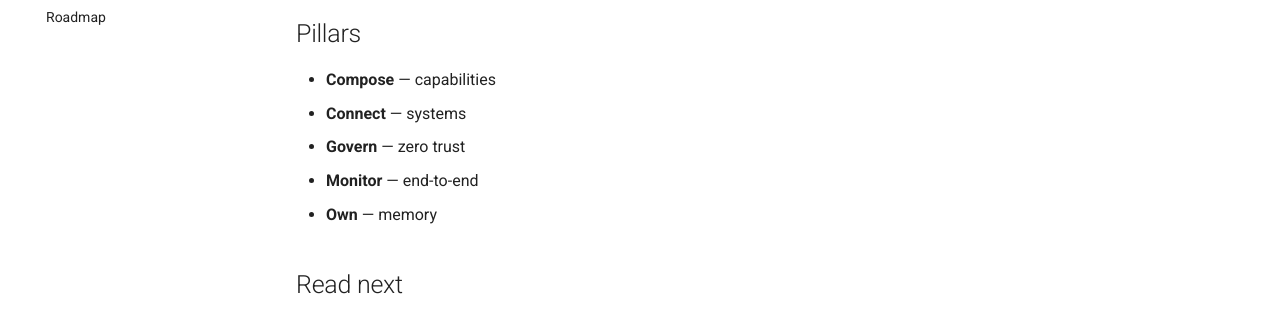
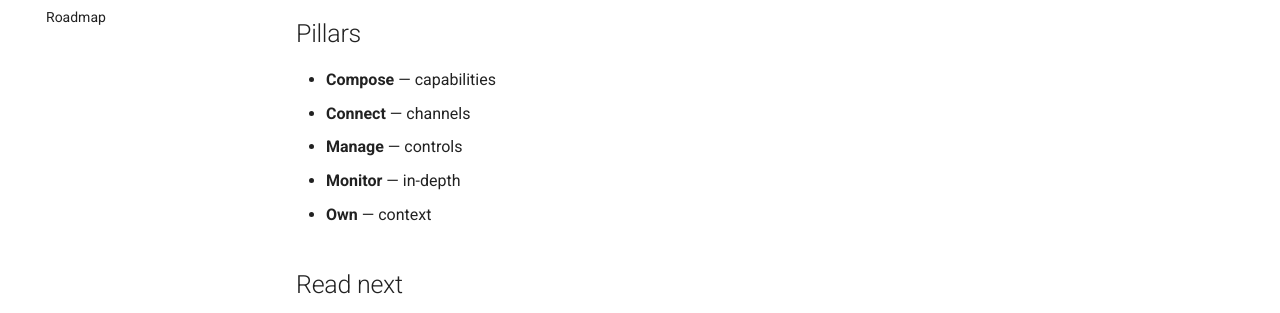
Before and after one commit to convexideas/oktopus, an MkDocs documentation site: the page built from docs/index.md, in a window 1280 px wide. Shown: the part 229-542 px from the top of the page. Built offline with MkDocs 1.6.1 and Material for MkDocs 9.7.7, drawn with Linux system fonts in a browser that asks for light colours; comment, search, counter and statistics services are not loaded.

Commit message:
docs: refine pillars — Manage/controls, Connect/channels, Monitor/in-depth, Own/context

```diff
--- a/docs/index.md
+++ b/docs/index.md
@@ -5,10 +5,10 @@ Models come and go — harnesses endure.
 ## Pillars
 
 - **Compose** — capabilities
-- **Connect** — systems
-- **Govern** — zero trust
-- **Monitor** — end-to-end
-- **Own** — memory
+- **Connect** — channels
+- **Manage** — controls
+- **Monitor** — in-depth
+- **Own** — context
 
 ## Read next
 
```
Also changed, not shown: docs/oktopus.md (+4 -4 lines).
